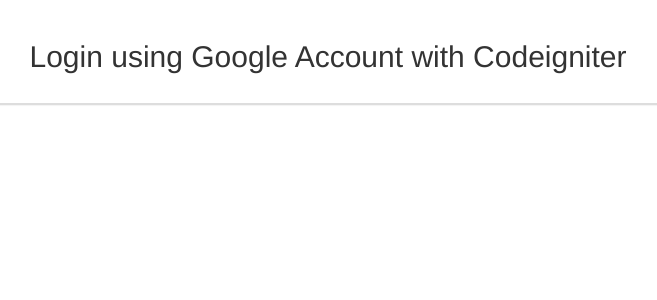
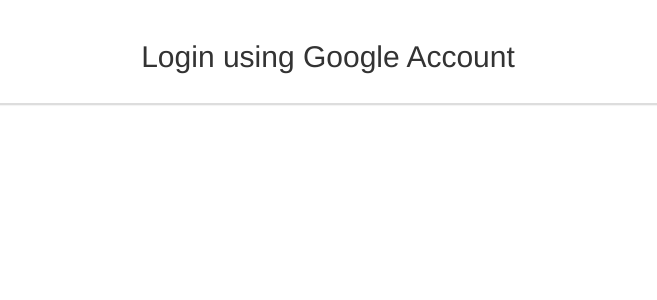
Before and after one commit to muh-dirga-f/DirgaTestJTI, a CodeIgniter app: the page made by application/views/login_view.php in a window 1280 px wide. Shown: the top 300 px of the page, without its empty margins (312-969 px from the left). Run offline with CodeIgniter, Linux system fonts and the light colour scheme; data that the repository does not hold is empty; some libraries are stand-ins or nearby versions.

Commit message:
Update login_view.php

```diff
--- a/application/views/login_view.php
+++ b/application/views/login_view.php
@@ -13,7 +13,7 @@
 <body>
     <div class="container">
         <br />
-        <h2 align="center">Login using Google Account with Codeigniter</h2>
+        <h2 align="center">Login using Google Account</h2>
         <br />
         <div class="panel panel-default">
             <?php
```
